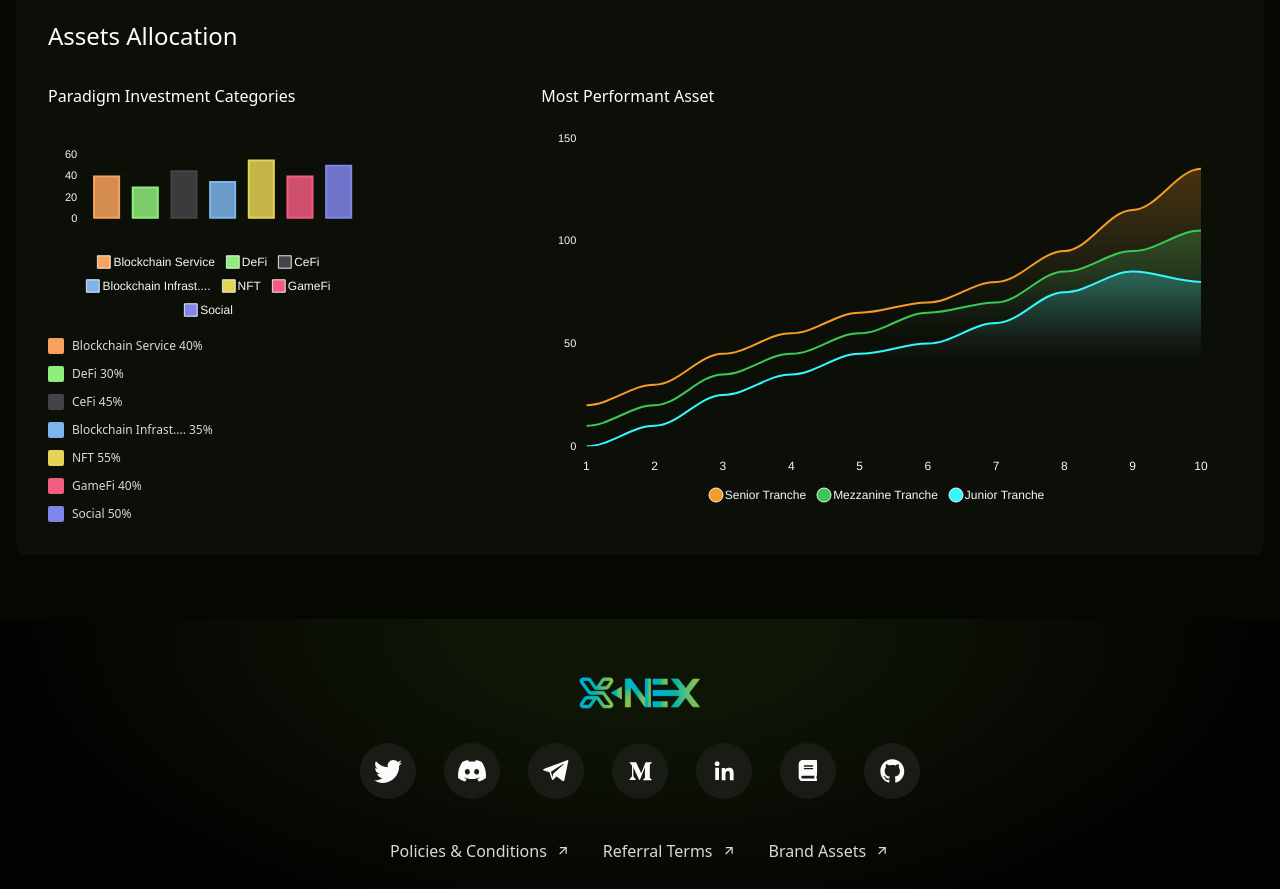
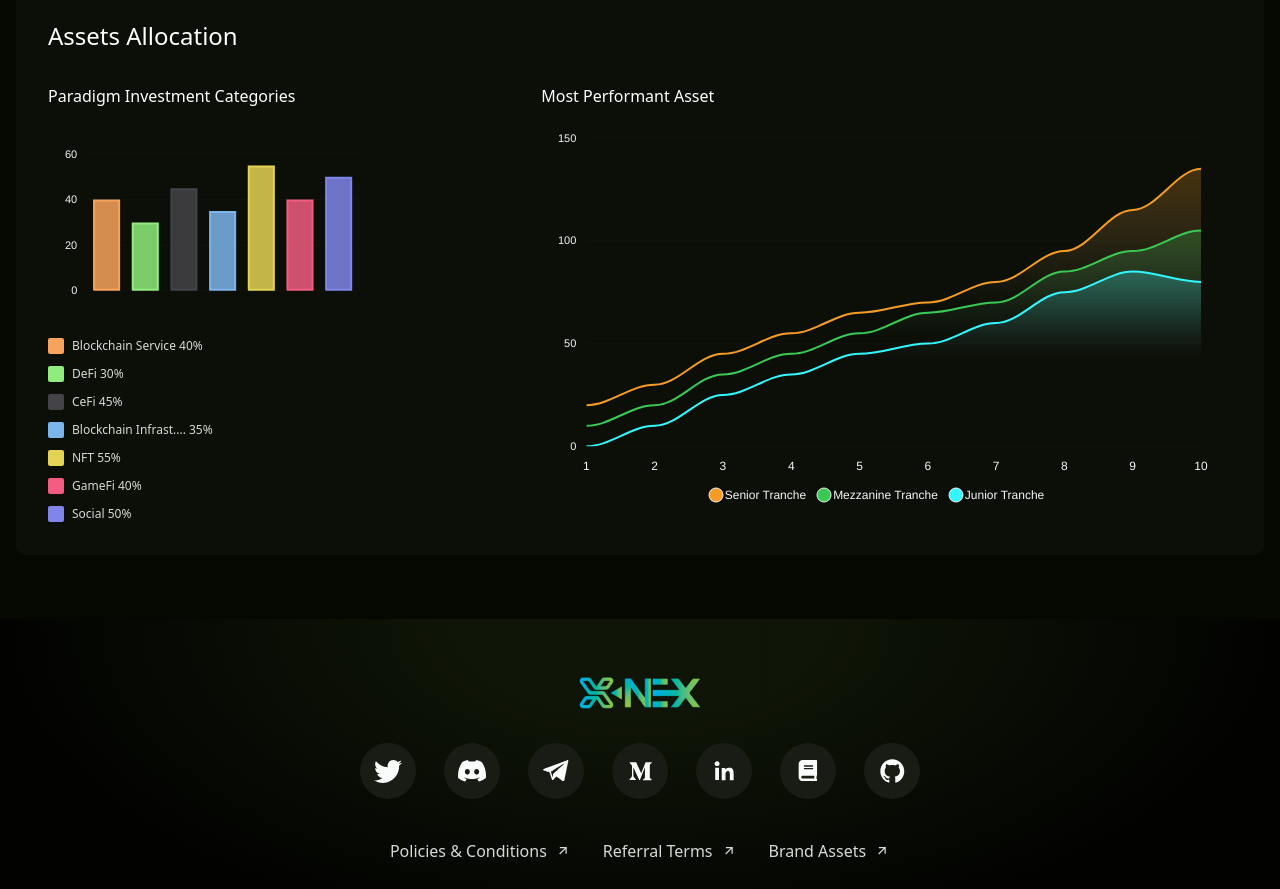
Before and after one commit to princesbablu/nexlabs-dapp, a Next.js app: page /analytics in a window 1280 px wide. Shown: the part 1200-2089 px from the top of the page. Built offline with nearby package versions, Linux system fonts and the light colour scheme; what tailwind-children would draw is missing.

Commit message:
legend removed

```diff
--- a/src/components/charts/InvestmentChart.tsx
+++ b/src/components/charts/InvestmentChart.tsx
@@ -17,6 +17,9 @@ const InvestmentChart: React.FC = () => {
             }
         },
         labels: ['Blockchain Service', 'DeFi', 'CeFi', 'Blockchain Infrast....', 'NFT', 'GameFi', 'Social'],
+        legend: {
+            show: false
+        },
         chart: {
             id: "basic-bar",
             toolbar: {
```
